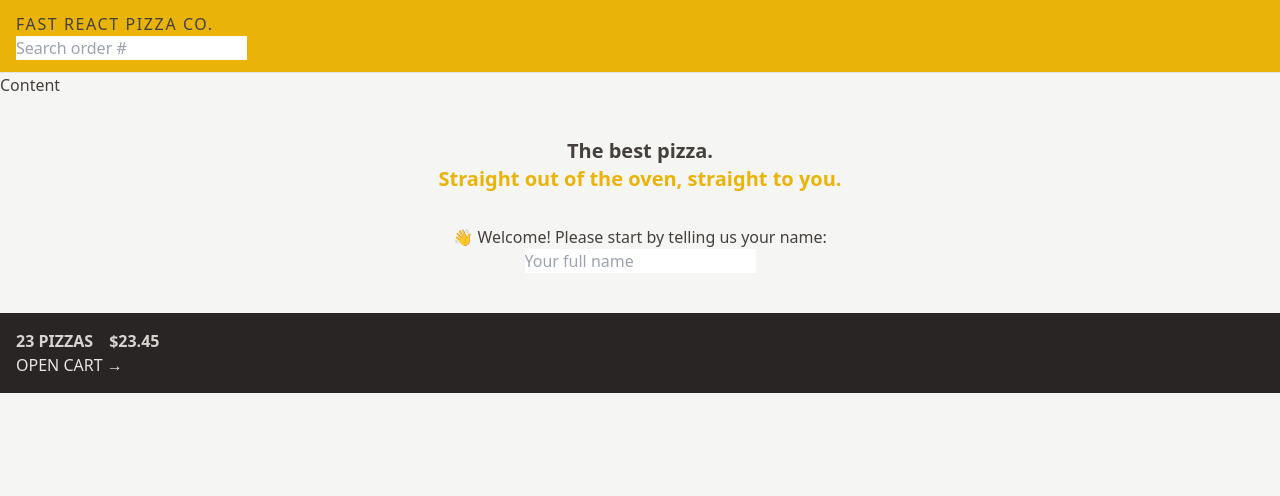
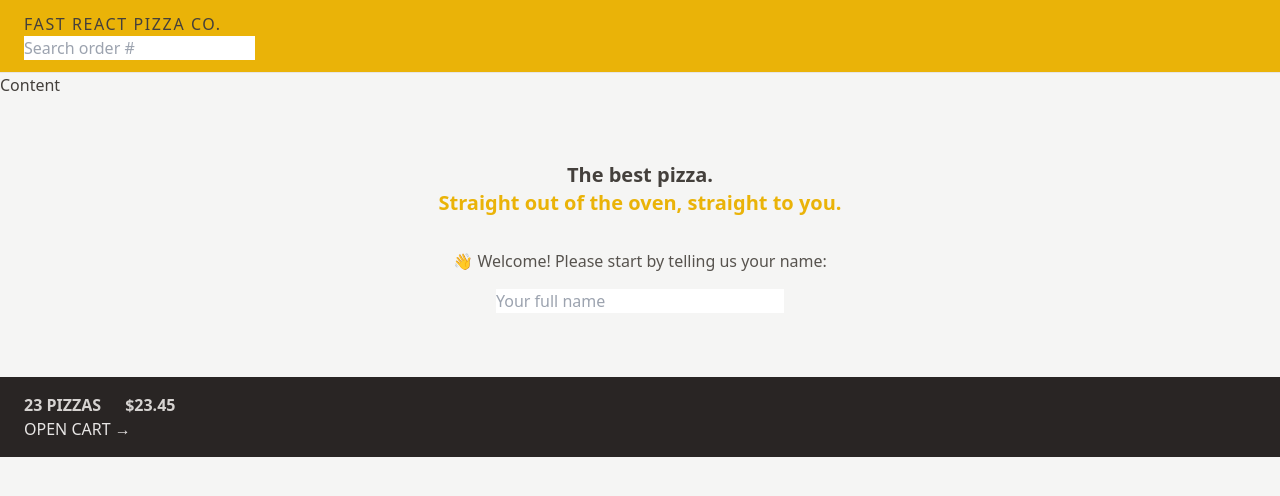
Before and after one commit to Sairoden/pizza, a React (Vite) app: page / in a window 1280 px wide. Shown: the top 496 px of the page. Built offline with nearby package versions, Linux system fonts and the light colour scheme.

Commit message:
Responsive design

```diff
--- a/src/App.jsx
+++ b/src/App.jsx
@@ -53,4 +53,4 @@
 
 export default App;
 
-// TAILWIND - 4
+// TAILWIND - 7
--- a/src/features/cart/CartOverview.jsx
+++ b/src/features/cart/CartOverview.jsx
@@ -2,8 +2,8 @@
 
 function CartOverview() {
   return (
-    <div className="bg-stone-800 p-4 uppercase text-stone-200">
-      <p className="space-x-4 font-semibold text-stone-300">
+    <div className="bg-stone-800 px-4 py-4 text-sm uppercase text-stone-200 sm:px-6 md:text-base">
+      <p className="space-x-4 font-semibold text-stone-300 sm:space-x-6">
         <span>23 pizzas</span>
         <span>$23.45</span>
       </p>
--- a/src/features/user/CreateUser.jsx
+++ b/src/features/user/CreateUser.jsx
@@ -9,13 +9,16 @@
 
   return (
     <form onSubmit={handleSubmit}>
-      <p>👋 Welcome! Please start by telling us your name:</p>
+      <p className="mb-4 text-sm text-stone-600 md:text-base">
+        👋 Welcome! Please start by telling us your name:
+      </p>
 
       <input
         type="text"
         placeholder="Your full name"
         value={username}
-        onChange={e => setUsername(e.target.value)}
+        onChange={(e) => setUsername(e.target.value)}
+        className="w-72"
       />
 
       {username !== "" && (
--- a/src/ui/Header.jsx
+++ b/src/ui/Header.jsx
@@ -6,7 +6,7 @@
 
 function Header() {
   return (
-    <header className="border-b border-stone-200 bg-yellow-500 px-4 py-3 uppercase">
+    <header className="border-b border-stone-200 bg-yellow-500 px-4 py-3 uppercase sm:px-6">
       <Link to="/" className="tracking-widest">
         Fast React Pizza Co.
       </Link>
--- a/src/ui/Home.jsx
+++ b/src/ui/Home.jsx
@@ -3,7 +3,7 @@
 
 function Home() {
   return (
-    <div className="my-10 text-center">
+    <div className="my-10 text-center sm:my-16">
       <h1 className="mb-8 text-xl font-semibold">
         The best pizza.
         <br />
```
